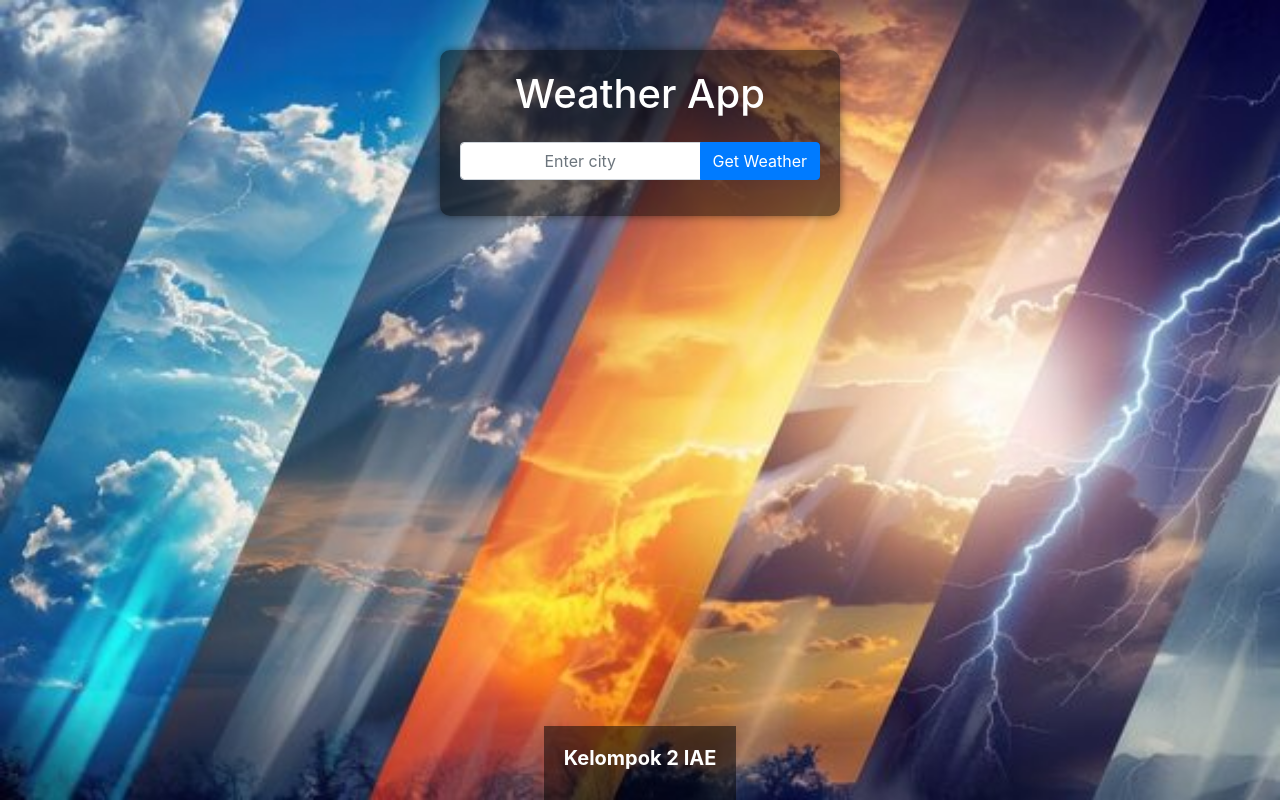
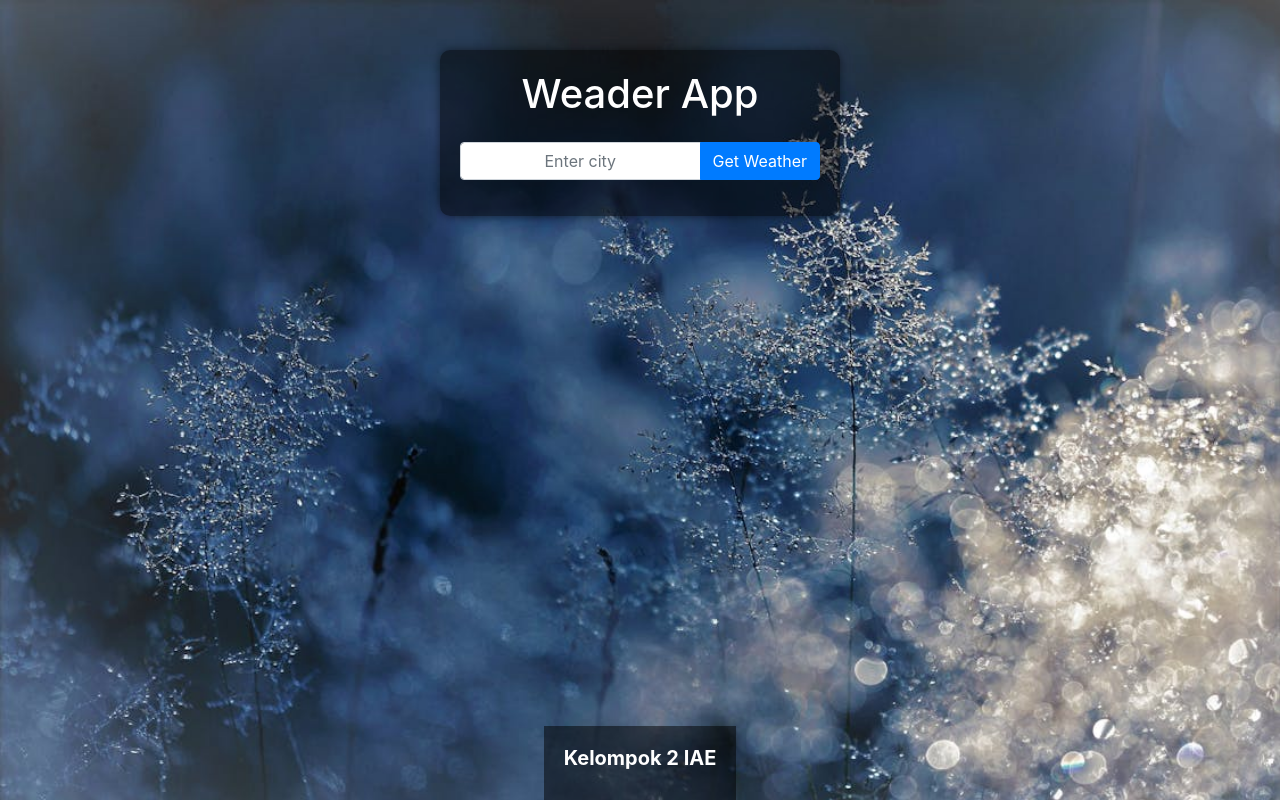
Before and after one commit to StevenHarun/Weader-API, a Flask app: page / in a window 1280 px wide. Run offline with Flask 3, Linux system fonts and the light colour scheme; some libraries are stand-ins or nearby versions.

Commit message:
Update index.html

```diff
--- a/templates/index.html
+++ b/templates/index.html
@@ -8,7 +8,7 @@
     <link href="https://stackpath.bootstrapcdn.com/bootstrap/4.5.2/css/bootstrap.min.css" rel="stylesheet">
     <style>
         body {
-            background-image: url('static/weather-image.jpeg');
+            background-image: url('static/rain_on_leaves.jpeg');
             background-size: cover;
             background-repeat: no-repeat;
             color: #fff;
@@ -55,7 +55,7 @@
 <body>
     <div class="container">
         <div class="weather-container">
-            <h1 class="text-center mb-4">Weather App</h1>
+            <h1 class="text-center mb-4">Weader App</h1>
             <div class="input-group mb-3">
                 <input type="text" id="cityInput" class="form-control" placeholder="Enter city" style="text-align:center;">
                 <div class="input-group-append">
@@ -68,7 +68,9 @@
 
     <div class="footer">
         <h4>Kelompok 2 IAE</h4>
-        <!-- Created By Stev - SI4509 - Telkom University -->
+        <!-- Created By Steven - SI4509 - Telkom University -->
+        <!-- Tasya -->
+        <!-- Chyntia -->
     </div>
 
     <!-- Bootstrap JS and jQuery -->
```
